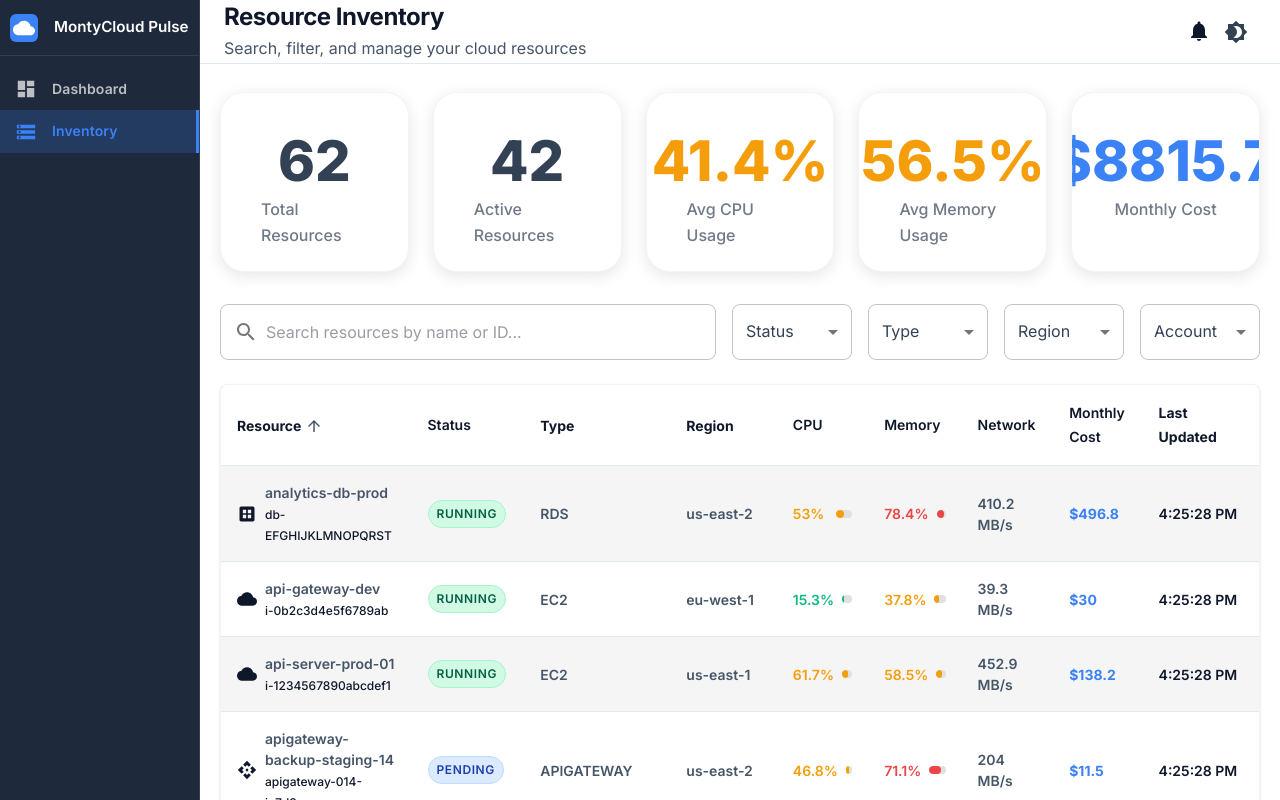
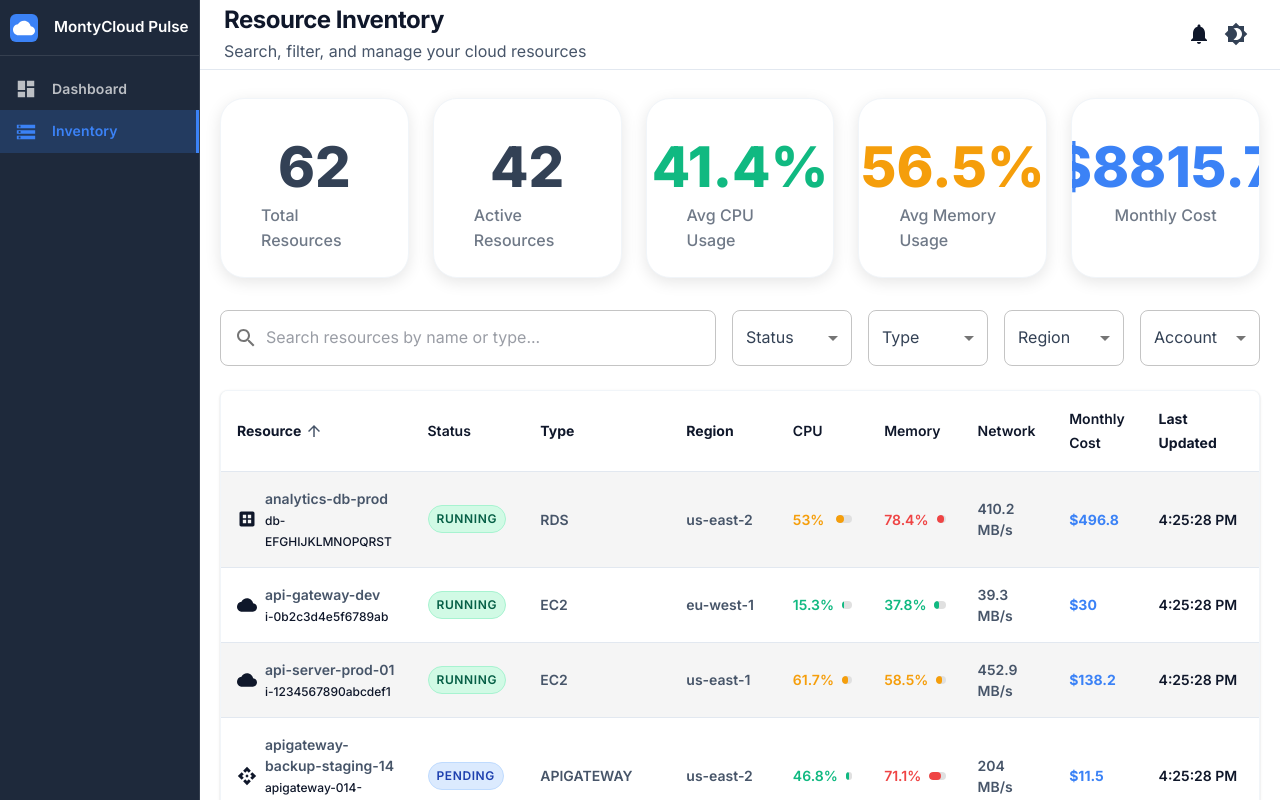
Before and after one commit to vka007/montyCloudPulse, a React (Vite) app: page /inventory in a window 1280 px wide. Built offline with nearby package versions, Linux system fonts and the light colour scheme.

Commit message:
metrics color fixes

```diff
--- a/src/components/common/SidebarLayout/SidebarLayout.styles.ts
+++ b/src/components/common/SidebarLayout/SidebarLayout.styles.ts
@@ -132,6 +132,8 @@ export const sidebarLayoutStyles = {
     borderBottom: '1px solid',
     borderBottomColor: 'divider',
     padding: '0 24px',
+    paddingTop: '6px',
+    paddingBottom: '6px',
     minHeight: 64,
     display: 'flex',
     alignItems: 'center',
--- a/src/components/common/SidebarLayout/SidebarLayout.tsx
+++ b/src/components/common/SidebarLayout/SidebarLayout.tsx
@@ -17,6 +17,7 @@ interface SidebarLayoutProps {
   headerContent?: React.ReactNode;
   activeTab: string;
   onTabChange: (tab: string) => void;
+  noPadding?: boolean;
 }
 
 const navigationItems = [
@@ -37,6 +38,7 @@ export const SidebarLayout: React.FC<SidebarLayoutProps> = ({
   headerContent,
   activeTab,
   onTabChange,
+  noPadding = false,
 }) => {
   const [isHovered, setIsHovered] = useState(false);
 
@@ -144,7 +146,10 @@ export const SidebarLayout: React.FC<SidebarLayoutProps> = ({
         </Box>
 
         {/* Content Area */}
-        <Box sx={sidebarLayoutStyles.contentArea}>
+        <Box sx={{
+          ...sidebarLayoutStyles.contentArea,
+          padding: noPadding ? 0 : '20px',
+        }}>
           {children}
         </Box>
       </Box>
--- a/src/navigation/Navigation/Navigation.tsx
+++ b/src/navigation/Navigation/Navigation.tsx
@@ -56,6 +56,7 @@ export const Navigation: React.FC<NavigationProps> = ({ children }) => {
       headerContent={getHeaderContent(activeTab)}
       activeTab={activeTab}
       onTabChange={handleTabChange}
+      noPadding={activeTab === 'dashboard'}
     >
       {children}
     </SidebarLayout>
--- a/src/pages/Dashboard/components/ResponsiveDashboard/ResponsiveDashboard.styles.ts
+++ b/src/pages/Dashboard/components/ResponsiveDashboard/ResponsiveDashboard.styles.ts
@@ -5,14 +5,15 @@ export const responsiveDashboardStyles = {
     overflow: 'hidden',
   },
   leftSidebar: {
-    width: 320,
-    minWidth: 320,
-    maxWidth: 320,
+    width: 340,
+    minWidth: 340,
+    maxWidth: 340,
     borderRight: '1px solid',
     borderRightColor: 'divider',
     backgroundColor: 'background.paper',
     overflowY: 'auto',
     p: 2,
+    padding: '24px',
   },
   mainContent: {
     flex: 1,
@@ -40,6 +41,7 @@ export const responsiveDashboardStyles = {
     alignItems: 'center',
     justifyContent: 'space-between',
     p: 2,
+    marginTop: 0,
     backgroundColor: 'background.paper',
     borderRadius: 2,
     border: '1px solid',
--- a/src/pages/Inventory/components/ResourceTable/ResourceTable.tsx
+++ b/src/pages/Inventory/components/ResourceTable/ResourceTable.tsx
@@ -17,6 +17,8 @@ import {
   Grid,
   InputAdornment,
   TableSortLabel,
+  Checkbox,
+  ListItemText,
 } from '@mui/material';
 import {
   Search,
@@ -295,8 +297,8 @@ export const ResourceTable: React.FC = () => {
                 fontWeight: 800,
                 lineHeight: 1,
                 mb: 1,
-                color: summaryStats.avgCpu < 35 ? 'success.main' :
-                       summaryStats.avgCpu < 70 ? 'warning.main' : 'error.main'
+                color: summaryStats.avgCpu <= 50 ? 'success.main' :
+                       summaryStats.avgCpu <= 70 ? 'warning.main' : 'error.main'
               }}>
                 {summaryStats.avgCpu}%
               </Typography>
@@ -329,8 +331,8 @@ export const ResourceTable: React.FC = () => {
                 fontWeight: 800,
                 lineHeight: 1,
                 mb: 1,
-                color: summaryStats.avgMemory < 35 ? 'success.main' :
-                       summaryStats.avgMemory < 70 ? 'warning.main' : 'error.main'
+                color: summaryStats.avgMemory <= 50 ? 'success.main' :
+                       summaryStats.avgMemory <= 70 ? 'warning.main' : 'error.main'
               }}>
                 {summaryStats.avgMemory}%
               </Typography>
@@ -380,7 +382,7 @@ export const ResourceTable: React.FC = () => {
       <Box sx={resourceTableStyles.searchContainer}>
         <TextField
           sx={resourceTableStyles.searchField}
-          placeholder="Search resources by name or ID..."
+          placeholder="Search resources by name or type..."
           value={filters.search}
           onChange={(e) => handleFilterChange('search', e.target.value)}
           InputProps={{
@@ -400,10 +402,18 @@ export const ResourceTable: React.FC = () => {
               value={filters.status}
               onChange={(e) => handleFilterChange('status', e.target.value)}
               label="Status"
+              renderValue={(selected) => (
+                <Box sx={{ display: 'flex', flexWrap: 'wrap', gap: 0.5 }}>
+                  {selected.map((value) => (
+                    <Chip key={value} label={value.charAt(0).toUpperCase() + value.slice(1)} size="small" />
+                  ))}
+                </Box>
+              )}
             >
               {filterOptions.statuses.map(status => (
                 <MenuItem key={status} value={status}>
-                  {status.charAt(0).toUpperCase() + status.slice(1)}
+                  <Checkbox checked={filters.status.indexOf(status) > -1} />
+                  <ListItemText primary={status.charAt(0).toUpperCase() + status.slice(1)} />
                 </MenuItem>
               ))}
             </Select>
@@ -416,10 +426,18 @@ export const ResourceTable: React.FC = () => {
               value={filters.type}
               onChange={(e) => handleFilterChange('type', e.target.value)}
               label="Type"
+              renderValue={(selected) => (
+                <Box sx={{ display: 'flex', flexWrap: 'wrap', gap: 0.5 }}>
+                  {selected.map((value) => (
+                    <Chip key={value} label={value.toUpperCase()} size="small" />
+                  ))}
+                </Box>
+              )}
             >
               {filterOptions.types.map(type => (
                 <MenuItem key={type} value={type}>
-                  {type.toUpperCase()}
+                  <Checkbox checked={filters.type.indexOf(type) > -1} />
+                  <ListItemText primary={type.toUpperCase()} />
                 </MenuItem>
               ))}
             </Select>
@@ -432,10 +450,18 @@ export const ResourceTable: React.FC = () => {
               value={filters.region}
               onChange={(e) => handleFilterChange('region', e.target.value)}
               label="Region"
+              renderValue={(selected) => (
+                <Box sx={{ display: 'flex', flexWrap: 'wrap', gap: 0.5 }}>
+                  {selected.map((value) => (
+                    <Chip key={value} label={value} size="small" />
+                  ))}
+                </Box>
+              )}
             >
               {filterOptions.regions.map(region => (
                 <MenuItem key={region} value={region}>
-                  {region}
+                  <Checkbox checked={filters.region.indexOf(region) > -1} />
+                  <ListItemText primary={region} />
                 </MenuItem>
               ))}
             </Select>
@@ -448,10 +474,18 @@ export const ResourceTable: React.FC = () => {
               value={filters.account}
               onChange={(e) => handleFilterChange('account', e.target.value)}
               label="Account"
+              renderValue={(selected) => (
+                <Box sx={{ display: 'flex', flexWrap: 'wrap', gap: 0.5 }}>
+                  {selected.map((value) => (
+                    <Chip key={value} label={value} size="small" />
+                  ))}
+                </Box>
+              )}
             >
               {filterOptions.accounts.map(account => (
                 <MenuItem key={account} value={account}>
-                  {account}
+                  <Checkbox checked={filters.account.indexOf(account) > -1} />
+                  <ListItemText primary={account} />
                 </MenuItem>
               ))}
             </Select>
@@ -552,8 +586,8 @@ export const ResourceTable: React.FC = () => {
                       sx={{
                         fontSize: '0.875rem',
                         minWidth: 35,
-                        color: resource.metrics.cpu.current < 35 ? 'success.main' :
-                               resource.metrics.cpu.current < 70 ? 'warning.main' : 'error.main'
+                        color: resource.metrics.cpu.current <= 50 ? 'success.main' :
+                               resource.metrics.cpu.current <= 70 ? 'warning.main' : 'error.main'
                       }}
                     >
                       {resource.metrics.cpu.current}%
@@ -563,8 +597,8 @@ export const ResourceTable: React.FC = () => {
                         sx={{
                           height: '100%',
                           width: `${resource.metrics.cpu.current}%`,
-                          backgroundColor: resource.metrics.cpu.current < 35 ? 'success.main' :
-                                         resource.metrics.cpu.current < 70 ? 'warning.main' : 'error.main',
+                          backgroundColor: resource.metrics.cpu.current <= 50 ? 'success.main' :
+                                         resource.metrics.cpu.current <= 70 ? 'warning.main' : 'error.main',
                           borderRadius: 4,
                           transition: 'width 0.3s ease'
                         }}
@@ -580,8 +614,8 @@ export const ResourceTable: React.FC = () => {
                       sx={{
                         fontSize: '0.875rem',
                         minWidth: 35,
-                        color: resource.metrics.memory.percentage < 35 ? 'success.main' :
-                               resource.metrics.memory.percentage < 70 ? 'warning.main' : 'error.main'
+                        color: resource.metrics.memory.percentage <= 50 ? 'success.main' :
+                               resource.metrics.memory.percentage <= 70 ? 'warning.main' : 'error.main'
                       }}
                     >
                       {resource.metrics.memory.percentage}%
@@ -591,8 +625,8 @@ export const ResourceTable: React.FC = () => {
                         sx={{
                           height: '100%',
                           width: `${resource.metrics.memory.percentage}%`,
-                          backgroundColor: resource.metrics.memory.percentage < 35 ? 'success.main' :
-                                         resource.metrics.memory.percentage < 70 ? 'warning.main' : 'error.main',
+                          backgroundColor: resource.metrics.memory.percentage <= 50 ? 'success.main' :
+                                         resource.metrics.memory.percentage <= 70 ? 'warning.main' : 'error.main',
                           borderRadius: 4,
                           transition: 'width 0.3s ease'
                         }}
```
